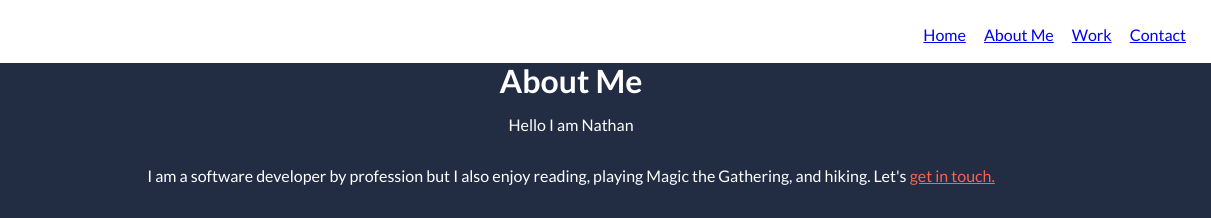
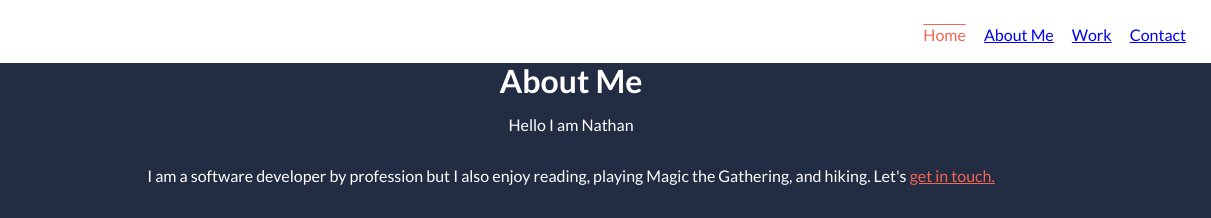
Before and after one commit to Nat-crit20/Website-Portfolio, a plain HTML site: page about.html in a window 1280 px wide. In both pictures the pointer is over the link "Home". Shown: the top 218 px of the page, 69-1280 px from the left. Drawn offline with nearby package versions, Linux system fonts and the light colour scheme.

Commit message:
Update styles.css
Needed the dot for class

```diff
--- a/css/styles.css
+++ b/css/styles.css
@@ -40,10 +40,10 @@ header {
   display: inline-block;
   margin-left: 15px;
 }
-nav-list__item {
+.nav-list__item {
   transition: all 0.2s ease-in;
 }
-nav-list__item:hover {
+.nav-list__item:hover {
   text-decoration: overline;
   color: var(--link-color-primary);
 }
```
